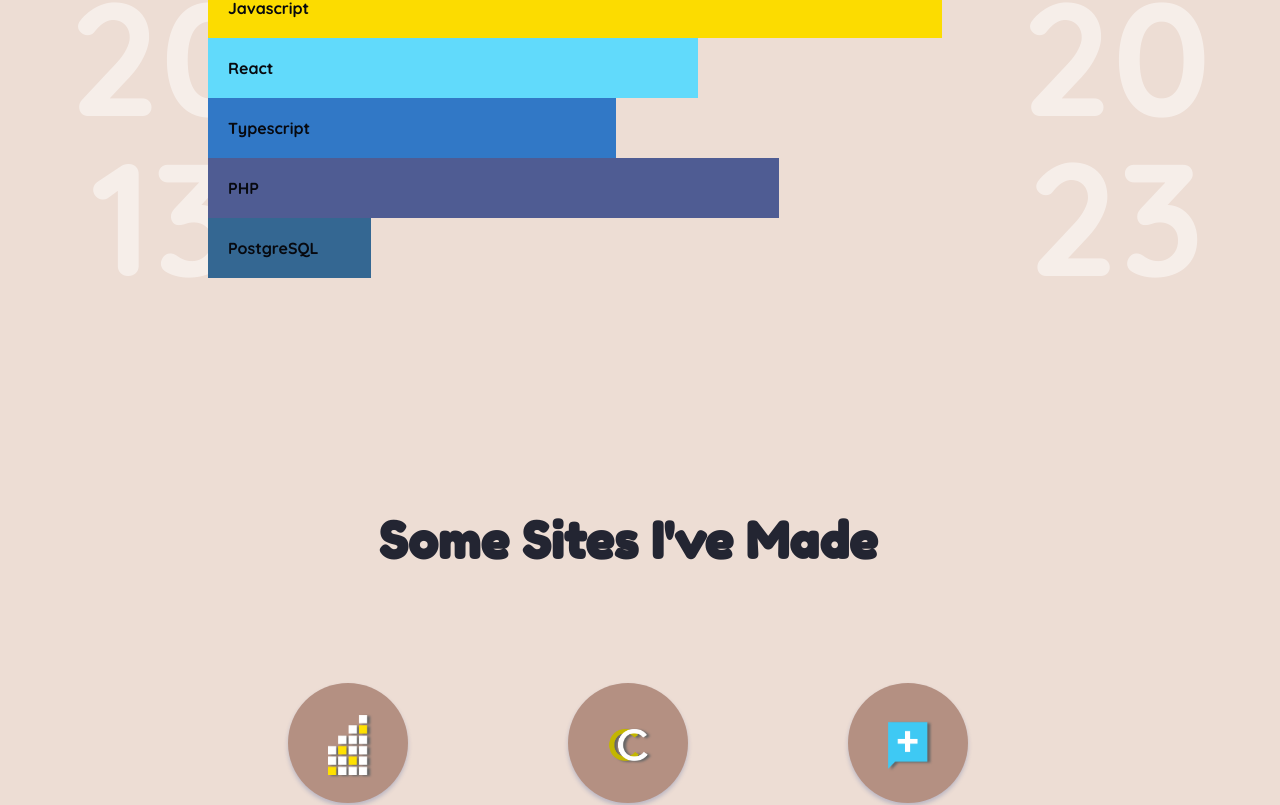
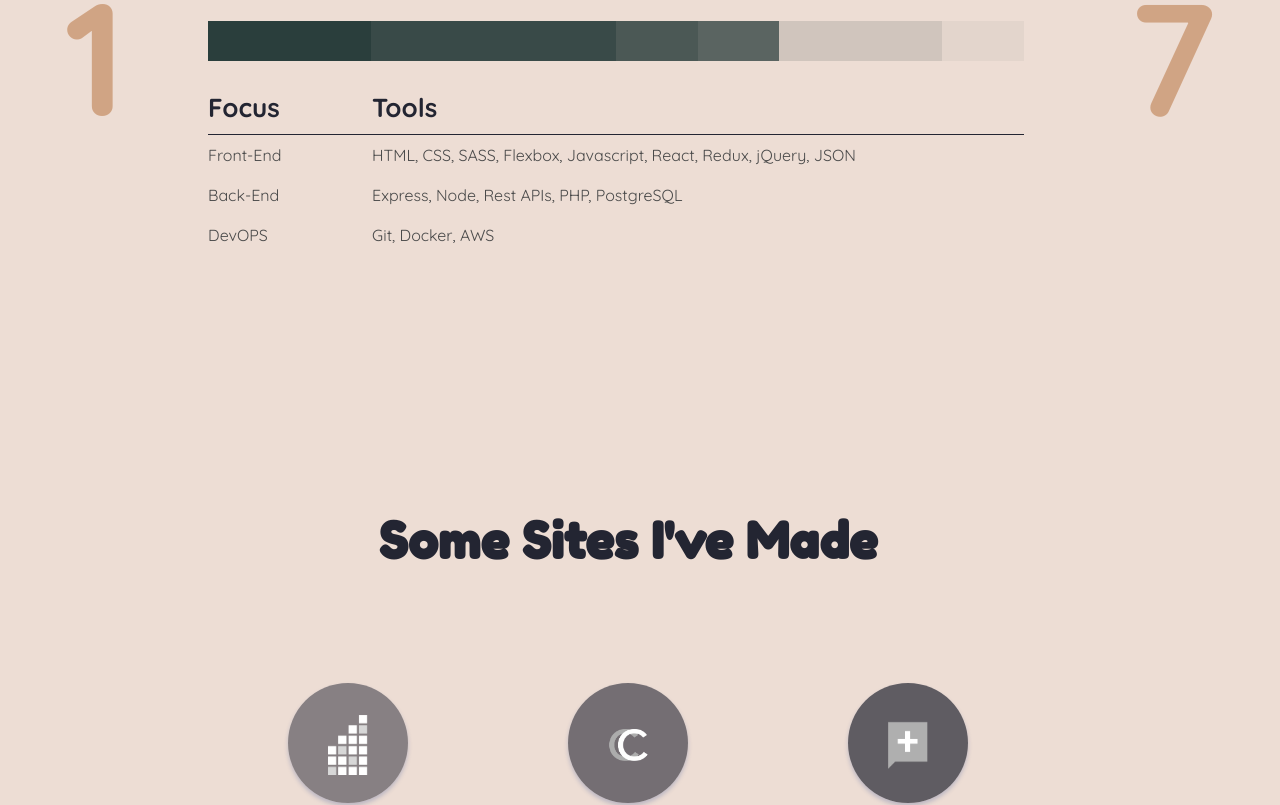
Before and after one commit to highsmithcodes/portfolio, a React (Create React App) app: page / in a window 1280 px wide. Shown: the part 1320-2125 px from the top of the page. Built offline with nearby package versions, Linux system fonts and the light colour scheme.

Commit message:
style about section && profile section

```diff
--- a/src/App.tsx
+++ b/src/App.tsx
@@ -7,6 +7,8 @@ import Layout from './components/Layout'
 const App: React.FC = () => {
   return (
     <div className="App">
+      <div id="cursor-circle" className="cursor-in"></div>
+
       <Layout />
     </div>
   );
--- a/src/components/Pages/About.tsx
+++ b/src/components/Pages/About.tsx
@@ -6,8 +6,8 @@ const About: React.FC = () => {
     return (
         <div className="hero-body" id="about">
             <div className="container">
-                <span className='top left'>2013</span>
-                <span className='top right'>2023</span>
+                <span className='top left'>1</span>
+                <span className='top right'>7</span>
                 <div className="columns is-mobile">
                     <div className="column is-three-quarters">
                         <h2 className="border-left">About Me</h2>
@@ -19,12 +19,37 @@ const About: React.FC = () => {
                                 <br />
 
                                 <div className='measured'>
-                                    <div id="javascript"><span>Javascript</span></div>
-                                    <div  id="react"><span>React</span></div>
-                                    <div  id="typescript"><span>Typescript</span></div>
-                                    <div  id="php"><span>PHP</span></div>
-                                    <div  id="postgres"><span>PostgreSQL</span></div>
+                                    <div id="htmlcss"></div>
+                                    <div id="javascript"></div>
+                                    <div  id="react"></div>
+                                    <div  id="typescript"></div>
+                                    <div  id="php"></div>
+                                    <div  id="postgres"></div>
                                 </div>
+
+                                <table>
+                                    <tbody>
+                                    <tr className='top'>
+                                    <td>Focus</td>
+                                    <td>Tools</td>
+                                    </tr>
+                                    <tr>
+                                    <td>Front-End</td>
+                                    <td>HTML, CSS, SASS, Flexbox, Javascript, React, Redux, jQuery, JSON</td>
+                                    </tr>
+                                    <tr>
+                                    <td>Back-End</td>
+                                    <td>Express, Node, Rest APIs, PHP, PostgreSQL</td>
+                                    </tr>
+                                    <tr>
+                                    <td>DevOPS</td>
+                                    <td> Git, Docker, AWS</td>
+                                    </tr>
+
+                                    </tbody>
+                                    </table>
+
+
 
                                 {/* <ul className="two-column">
                                     <li><i className="fas fa-caret-right"></i>Javascript</li>
--- a/src/components/Pages/Work.tsx
+++ b/src/components/Pages/Work.tsx
@@ -15,7 +15,7 @@ const Work: React.FC = () => {
     return (
         <div id="work">
             <div className='columns is-mobile'>
-                <div className='is-one-third column'>
+                <div className='is-one-third column '>
                     <div className="super-box">
                         <div className="box">
                             <div className="icon_bg">
@@ -33,7 +33,7 @@ const Work: React.FC = () => {
                     </div>
                 </div>
 
-                <div className='is-one-third column'>
+                <div className='is-one-third column '>
                     <div className="super-box">
                     <div className="box">
                         <div className="icon_bg"></div>
@@ -83,7 +83,7 @@ const Work: React.FC = () => {
                     </div>
                 </div>
 
-                <div className='is-one-third column'>
+                <div className='is-one-third column '>
                     <div className="super-box">
                     <div className="box">
                         <div className="icon_bg"></div>
--- a/src/sass/main.scss
+++ b/src/sass/main.scss
@@ -28,7 +28,7 @@ $theme-gold: #A37C40;
 $theme-black: #07090F;
 $theme-blue: #232532;
 $theme-grey: #393939;
-$theme-teal: #23908b;
+$theme-green: #283D3B;
 $theme-red:#772E25;
 
 // Sizes
@@ -177,7 +177,7 @@ body {
                     padding: 0 40px;
 
                     a{
-                        color: #fff;
+                        color: $theme-blue;
                         font-size: 14px;
                         font-weight: 600;
                     }
@@ -287,7 +287,7 @@ body {
                     bottom:0;
                     font-size: 160px;
                     z-index:-1;
-                    color: $white;
+                    color: #B56D36;
                     font-weight: 600;
                     text-transform: uppercase;
                     transform: translate(0%, 50%);
@@ -310,30 +310,36 @@ body {
 
             .measured{
                 width: 100%;
+                padding:20px;
                 margin:20px 0;
-                span{color: $theme-black;font-weight: 600;}
-                div{padding:20px;}
-                #javascript{background-color:#fcdc00;width: 90%;}
-                #react{background-color:#61dafb;width: 60%;}
-                #typescript{background-color:#3178c6;width: 50%;}
-                #php{background-color: #4f5c93;width:70%;}
-                #postgres{background-color: #346792;width:20%;}
+                position: relative;
+                span{color: $theme-black;font-weight: 600;position: absolute;bottom:0;}
+                div{
+                    padding:20px;position: absolute;top:0;left: 0;
+                }
+                #htmlcss{background-color:$theme-green;width: 100%;opacity: .05;}
+                #javascript{background-color:$theme-green;width: 90%;opacity: .1;}
+                #react{background-color:$theme-green;width: 60%;opacity: .3;}
+                #typescript{background-color:$theme-green;width: 50%;opacity: .5;}
+                #php{background-color: $theme-green;width:70%;opacity: .7;}
+                #postgres{background-color: $theme-green;width:20%;opacity: .9;}
             }
-            // ul.two-column{
-            //     display: inline-block;
-            //     padding-top:40px;
-            //     li{
-            //         float: left;
-            //         list-style: outside none none;
-            //         width: 50%;
-            //         line-height: 2;
-            //         color:$white;
-            //     .fas{
-            //         padding-right: 10px;
-            //         color:$green;
-            //     }
-            //     }
-            // }
+
+            table{
+                width: 100%;
+                tr, td{
+                    padding:10px 0;
+                }
+                tr.top {
+                    border-bottom: 1px solid $theme-blue;
+                    color: $theme-blue;
+                    td {
+                    font-weight: 800;
+                    font-size: 26px;
+                    padding-right: 50px;
+                    }
+                }
+            }
         }
 
 
@@ -489,8 +495,9 @@ body {
                 width: 40px;
                 height:40px;
                 img{
-                    -webkit-filter: drop-shadow(3px 1px 1px #666666);
-                    filter: drop-shadow(3px 1px 1px #666666);
+                    // -webkit-filter: drop-shadow(3px 1px 1px #666666);
+                    // filter: drop-shadow(3px 1px 1px #666666);
+                    filter: grayscale(100%);
                 }
               }
 
@@ -500,7 +507,7 @@ body {
                 border-radius: 100%;
                 -webkit-box-shadow: 0 3px 4px 0 rgba(44, 71, 146, 0.25);
                         box-shadow: 0 3px 4px 0 rgba(44, 71, 146, 0.25);
-                background-color: $theme-brown;
+                background-color: #fff;
                 display: -webkit-box;
                 display: -ms-flexbox;
                 display: flex;
@@ -537,6 +544,10 @@ body {
               .super-box:hover .icon {
                 -webkit-transform: translateY(-48px) scale(1.4);
                         transform: translateY(-48px) scale(1.4);
+              }
+              .super-box:hover .icon img {
+                -webkit-transform: none;
+                        transform: none;
               }
 
               .super-box {
@@ -578,6 +589,24 @@ body {
 
               .super-box:hover .box::after {
                 opacity: 1;
+              }
+              .column.is-one-third:nth-child(1) .icon_bg{
+                background-color: rgba(35, 37, 50, .5);
+              }
+              .column.is-one-third:nth-child(2) .icon_bg{
+                background-color: rgba(35, 37, 50, .6);
+              }
+              .column.is-one-third:nth-child(3) .icon_bg{
+                background-color: rgba(35, 37, 50, .7);
+              }
+              .column.is-one-third:nth-child(4) .icon_bg{
+                background-color: rgba(35, 37, 50, .8);
+              }
+              .column.is-one-third:nth-child(5) .icon_bg{
+                background-color: rgba(35, 37, 50, .9);
+              }
+              .column.is-one-third:nth-child(6) .icon_bg{
+                background-color: rgba(35, 37, 50, 1);
               }
 
              .dr {
@@ -927,3 +956,28 @@ footer {
         }
     }
 }
+
+
+#cursor-circle {
+    position: absolute;
+    top: -100px;
+    width: 0;
+    height: 0;
+    contain: layout style size;
+    border-radius: 50%;
+    background-color: $theme-red;
+    will-change: transform;
+    transform: translate(-50%, -50%);
+    transition: .5s ease;
+    z-index: 0;
+  }
+  .cursor-in {
+    width: 80px !important;
+    height: 80px !important;
+    transition: width .7s, height .7s, left .15s ease-out, top .15s ease-out;
+  }
+  .cursor-out {
+    width: 0 !important;
+    height: 0 !important;
+    transition: width .7s, height .7s;
+  }
```
Also changed, not shown: public/index.html (+54 -0 lines), src/css/main.css.
